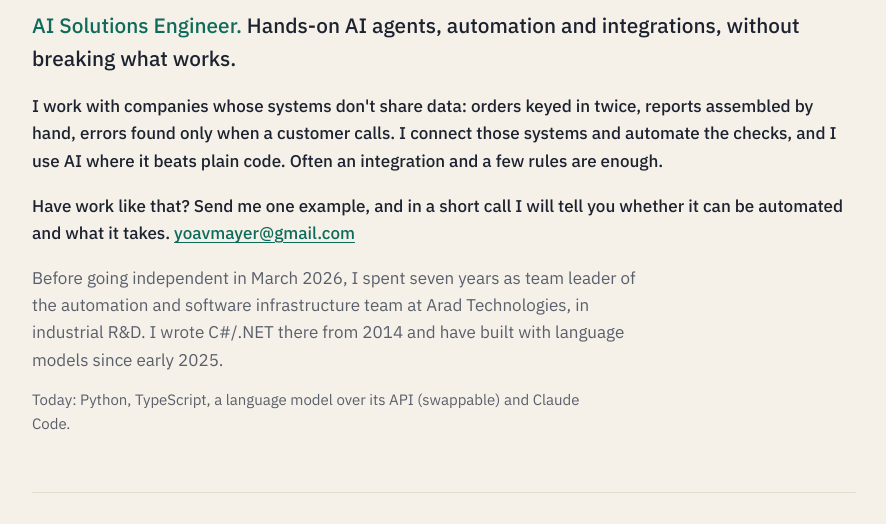
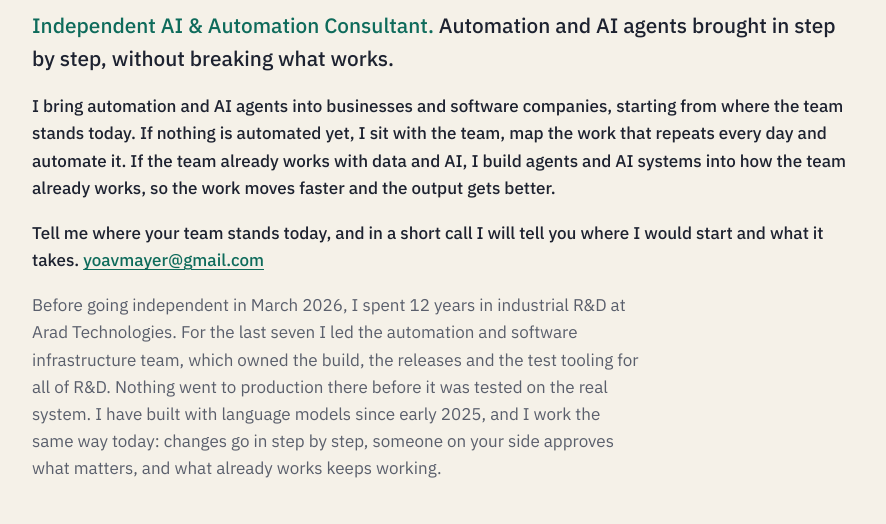
Before and after one commit to YoavMayer/yoavmayer.github.io, a plain HTML site: page index.html in a window 1280 px wide. Shown: the part 209-733 px from the top of the page, without its empty margins (196-1082 px from the left). Drawn offline with Linux system fonts and the light colour scheme.

Commit message:
Hero and meta: independent AI & automation consultant positioning (owner approved 24.11)
Co-Authored-By: Claude Opus 5.5 <noreply@anthropic.com>

```diff
--- a/index.html
+++ b/index.html
@@ -3,10 +3,10 @@
 <head>
 <meta charset="utf-8">
 <meta name="viewport" content="width=device-width, initial-scale=1">
-<title>Yoav Mayer, AI Solutions Engineer</title>
-<meta name="description" content="Yoav Mayer, AI Solutions Engineer. I connect a company's systems and automate the manual work between them, with AI where it beats plain code.">
-<meta property="og:title" content="Yoav Mayer, AI Solutions Engineer">
-<meta property="og:description" content="I connect a company's systems and automate the manual work between them, with AI where it beats plain code.">
+<title>Yoav Mayer, Independent AI &amp; Automation Consultant</title>
+<meta name="description" content="Yoav Mayer, independent AI and automation consultant. I bring automation and AI agents into businesses and software companies, starting from where the team stands today.">
+<meta property="og:title" content="Yoav Mayer, Independent AI &amp; Automation Consultant">
+<meta property="og:description" content="I bring automation and AI agents into businesses and software companies, starting from where the team stands today.">
 <meta property="og:type" content="website">
 <meta property="og:url" content="https://yoavmayer.github.io/">
 <meta property="og:image" content="https://yoavmayer.github.io/assets/og-image.png">
@@ -178,11 +178,10 @@
 
   <section class="hero">
     <h1>Yoav Mayer</h1>
-    <p class="role"><span>AI Solutions Engineer.</span> Hands-on AI agents, automation and integrations, without breaking what works.</p>
-    <p class="open">I work with companies whose systems don't share data: orders keyed in twice, reports assembled by hand, errors found only when a customer calls. I connect those systems and automate the checks, and I use AI where it beats plain code. Often an integration and a few rules are enough.</p>
-    <p class="open">Have work like that? Send me one example, and in a short call I will tell you whether it can be automated and what it takes. <a href="mailto:yoavmayer@gmail.com">yoavmayer@gmail.com</a></p>
-    <p class="lede">Before going independent in March 2026, I spent seven years as team leader of the automation and software infrastructure team at Arad Technologies, in industrial R&amp;D. I wrote C#/.NET there from 2014 and have built with language models since early 2025.</p>
-    <p class="stack">Today: Python, TypeScript, a language model over its API (swappable) and Claude Code.</p>
+    <p class="role"><span>Independent AI &amp; Automation Consultant.</span> Automation and AI agents brought in step by step, without breaking what works.</p>
+    <p class="open">I bring automation and AI agents into businesses and software companies, starting from where the team stands today. If nothing is automated yet, I sit with the team, map the work that repeats every day and automate it. If the team already works with data and AI, I build agents and AI systems into how the team already works, so the work moves faster and the output gets better.</p>
+    <p class="open">Tell me where your team stands today, and in a short call I will tell you where I would start and what it takes. <a href="mailto:yoavmayer@gmail.com">yoavmayer@gmail.com</a></p>
+    <p class="lede">Before going independent in March 2026, I spent 12 years in industrial R&amp;D at Arad Technologies. For the last seven I led the automation and software infrastructure team, which owned the build, the releases and the test tooling for all of R&amp;D. Nothing went to production there before it was tested on the real system. I have built with language models since early 2025, and I work the same way today: changes go in step by step, someone on your side approves what matters, and what already works keeps working.</p>
   </section>
 
   <main>
```
Also changed, not shown: assets/og-image.png.
